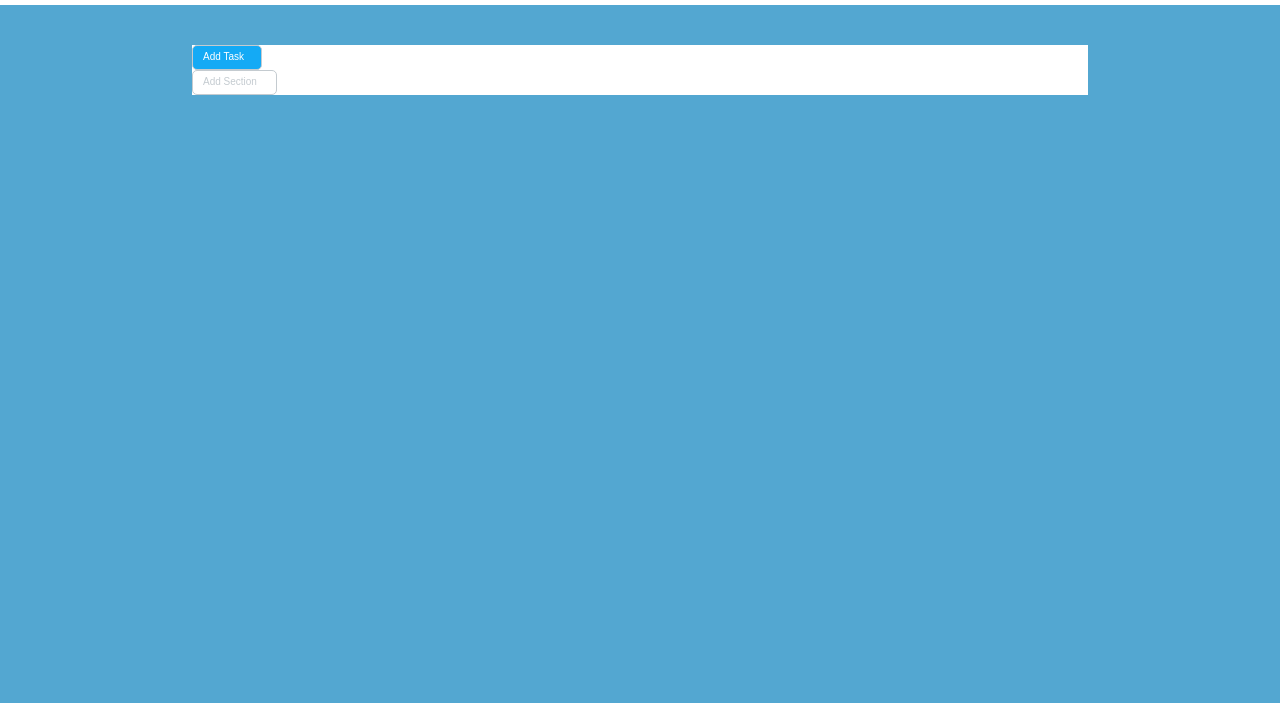
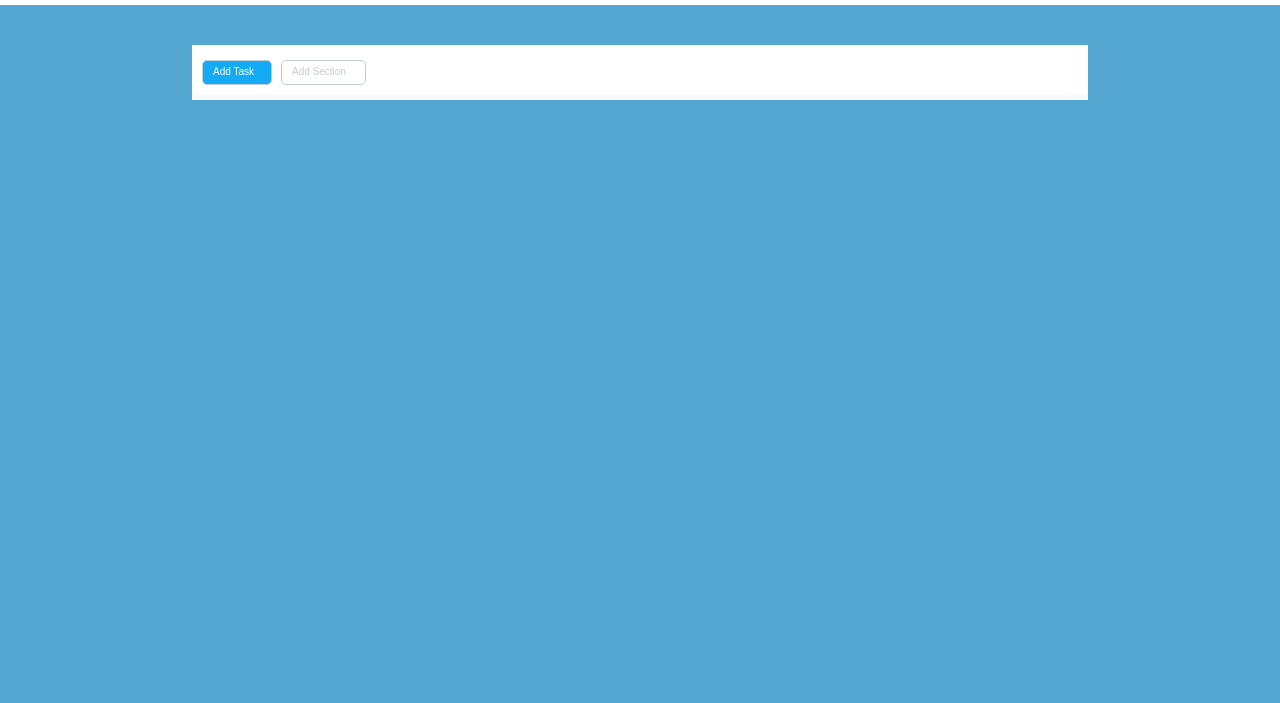
Before and after one commit to AngelaFerraro18/html-css-toboolist, a plain HTML site: page index.html in a window 1280 px wide. Shown: the part 97-800 px from the top of the page. Drawn offline with Linux system fonts and the light colour scheme.

Commit message:
feat: sistemazione pulsanti e div contenitore

```diff
--- a/css/style.css
+++ b/css/style.css
@@ -28,8 +28,10 @@ header{
 
 .container{
     max-width: 70%;
-    margin: 40px auto;
+    margin: 0 auto;
     background-color: #ffffff;
+    margin-top: 40px;
+    border-bottom: 5px solid #f6f8f9;
 }
 
 .box-1{
@@ -39,10 +41,11 @@ header{
     border: 1px solid #c4cbd0;
     background-color: #14aaf5;
     border-radius: 5px;
-
     font-size: 10px;
     font-family: Arial, Helvetica, sans-serif;
+    margin: 15px 5px 10px 10px;
 
+    display: inline-block;
 
 }
 
@@ -54,6 +57,7 @@ header{
     border-radius: 5px;
     font-size: 10px;
     font-family: Arial, Helvetica, sans-serif;
+    display: inline-block;
 
 
 }
```
Also changed, not shown: index.html (+6 -2 lines).
